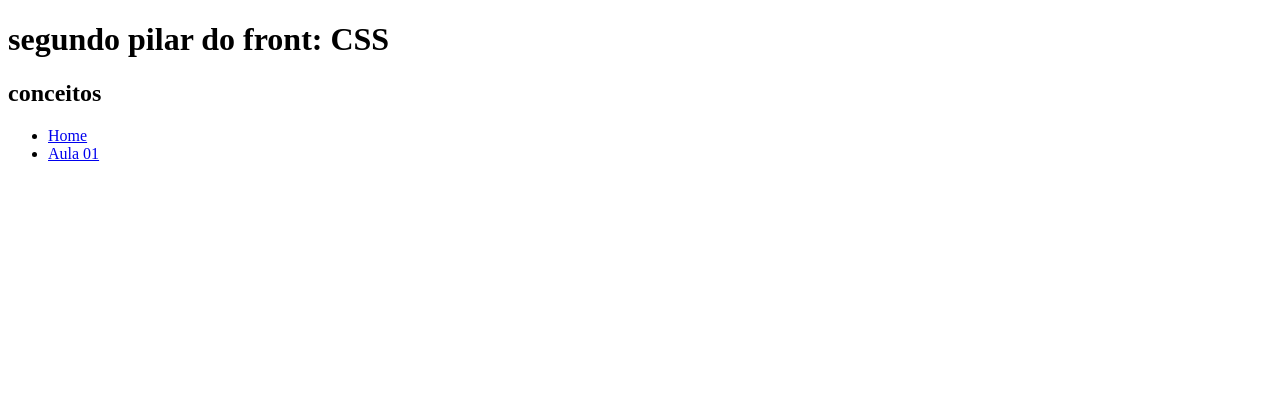
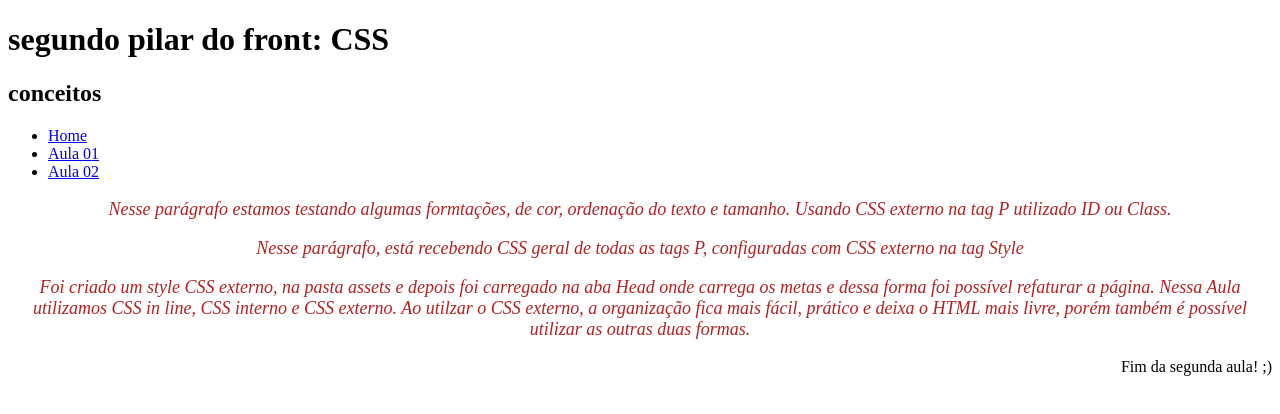
Before and after one commit to JonathanBrasil/Aulas-HTML, a plain HTML site: page Aulas/Aula 02.html in a window 1280 px wide. Drawn offline with Linux system fonts and the light colour scheme.

Commit message:
adicionando aula 2 e alterando outras paǵinas no menu

```diff
--- a/Aulas/Aula 02.html
+++ b/Aulas/Aula 02.html
@@ -5,8 +5,12 @@
     <meta http-equiv="X-UA-Compatible" content="IE=edge">
     <meta name="viewport" content="width=device-width, initial-scale=1.0">
     <title>Aula 02</title>
+
+    <link rel="stylesheet" href="./assets/styles/styles.css">
 </head>
 <body>
+
+
     <header>
         <h1>segundo pilar do front: CSS</h1>
         <h2>conceitos </h2>
@@ -19,8 +23,37 @@
             <li>
                 <a href="Aula 01.html">Aula 01</a>
             </li>
+            <li>
+                <a href="Aula 02.html">Aula 02</a>
+            </li>
         </ul>
     </nav>
+    <main>
+        <section>
+            <article>
+                <p id="primeiroP">
+                Nesse parágrafo estamos testando algumas formtações, de cor, ordenação do texto e tamanho.
+                Usando CSS externo na tag P utilizado ID ou Class.
+                </p>
+                <P>
+                    Nesse parágrafo, está recebendo CSS geral de todas as tags P, configuradas com CSS externo na tag Style
+                </P>
+                <p>
+                    Foi criado um style CSS externo, na pasta assets e depois foi carregado na aba Head onde carrega os metas e dessa forma foi possível refaturar a página.
+                    Nessa Aula utilizamos CSS in line, CSS interno e CSS externo.
+
+                    Ao utilzar o CSS externo, a organização fica mais fácil, prático e deixa o HTML mais livre, porém também é possível utilizar as outras
+                    duas formas.
+
+                </p>
+            </article>
+
+        </section>
+    </main>
+
+    <footer class="rodape">
+        Fim da segunda aula! ;)
+    </footer>
 
 
 </body>
```
Also changed, not shown: Aulas/Aula 01.html (+3 -0 lines), Aulas/index.html (+3 -0 lines).
